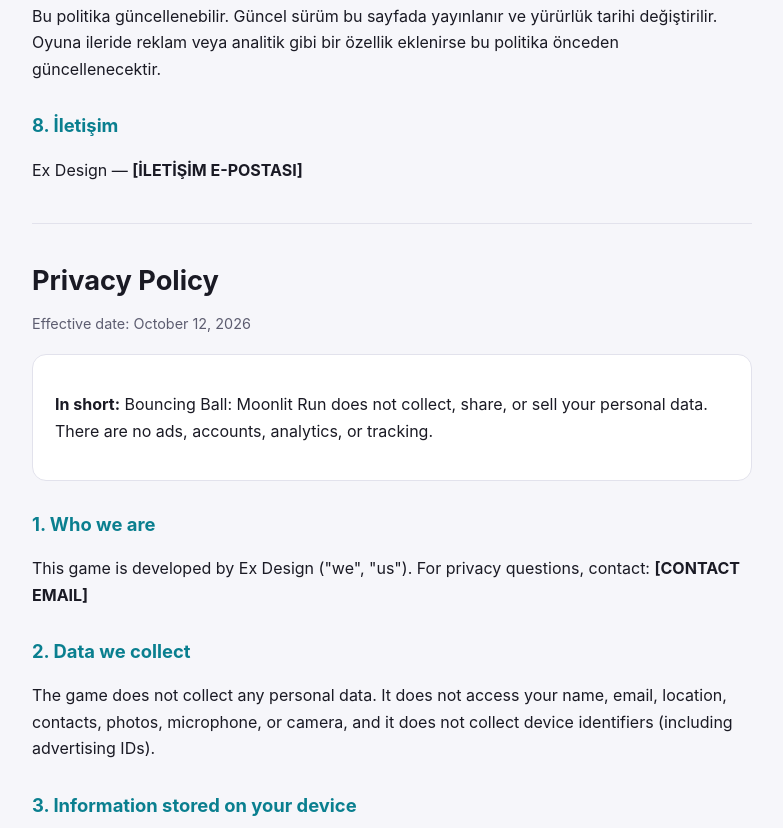
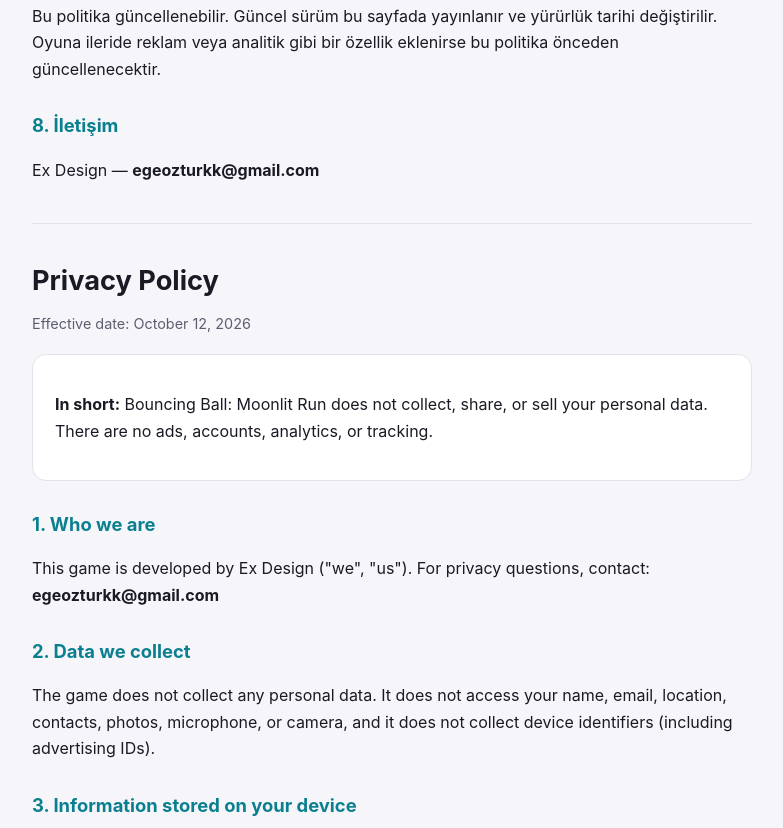
Before and after one commit to EgeOzturk/exdesign-privacy, a plain HTML site: page index.html in a window 1280 px wide. Shown: the part 1412-2240 px from the top of the page, without its empty margins (248-1031 px from the left). Drawn offline with Linux system fonts and the light colour scheme.

Commit message:
Update contact email in privacy policy section

```diff
--- a/index.html
+++ b/index.html
@@ -43,7 +43,7 @@
   </div>
 
   <h2>1. Biz kimiz</h2>
-  <p>Bu oyun Ex Design tarafından geliştirilmiştir ("biz"). Gizlilikle ilgili sorularınız için: <strong>[İLETİŞİM E-POSTASI]</strong></p>
+  <p>Bu oyun Ex Design tarafından geliştirilmiştir ("biz"). Gizlilikle ilgili sorularınız için: <strong>egeozturkk@gmail.com</strong></p>
 
   <h2>2. Topladığımız veriler</h2>
   <p>Oyun herhangi bir kişisel veri toplamaz. Ad, e-posta, konum, rehber, fotoğraf, mikrofon veya kamera verilerine erişmez; cihaz kimliği (reklam kimliği dahil) toplamaz.</p>
@@ -71,7 +71,7 @@
   <p>Bu politika güncellenebilir. Güncel sürüm bu sayfada yayınlanır ve yürürlük tarihi değiştirilir. Oyuna ileride reklam veya analitik gibi bir özellik eklenirse bu politika önceden güncellenecektir.</p>
 
   <h2>8. İletişim</h2>
-  <p>Ex Design — <strong>[İLETİŞİM E-POSTASI]</strong></p>
+  <p>Ex Design — <strong>egeozturkk@gmail.com</strong></p>
 </section>
 
 <hr>
@@ -86,7 +86,7 @@
   </div>
 
   <h2>1. Who we are</h2>
-  <p>This game is developed by Ex Design ("we", "us"). For privacy questions, contact: <strong>[CONTACT EMAIL]</strong></p>
+  <p>This game is developed by Ex Design ("we", "us"). For privacy questions, contact: <strong>egeozturkk@gmail.com</strong></p>
 
   <h2>2. Data we collect</h2>
   <p>The game does not collect any personal data. It does not access your name, email, location, contacts, photos, microphone, or camera, and it does not collect device identifiers (including advertising IDs).</p>
@@ -114,7 +114,7 @@
   <p>We may update this policy. The latest version will always be available on this page with an updated effective date. If we add features such as ads or analytics in the future, we will update this policy beforehand.</p>
 
   <h2>8. Contact</h2>
-  <p>Ex Design — <strong>[CONTACT EMAIL]</strong></p>
+  <p>Ex Design — <strong>egeozturkk@gmail.com</strong></p>
 </section>
 
 </div>
```
